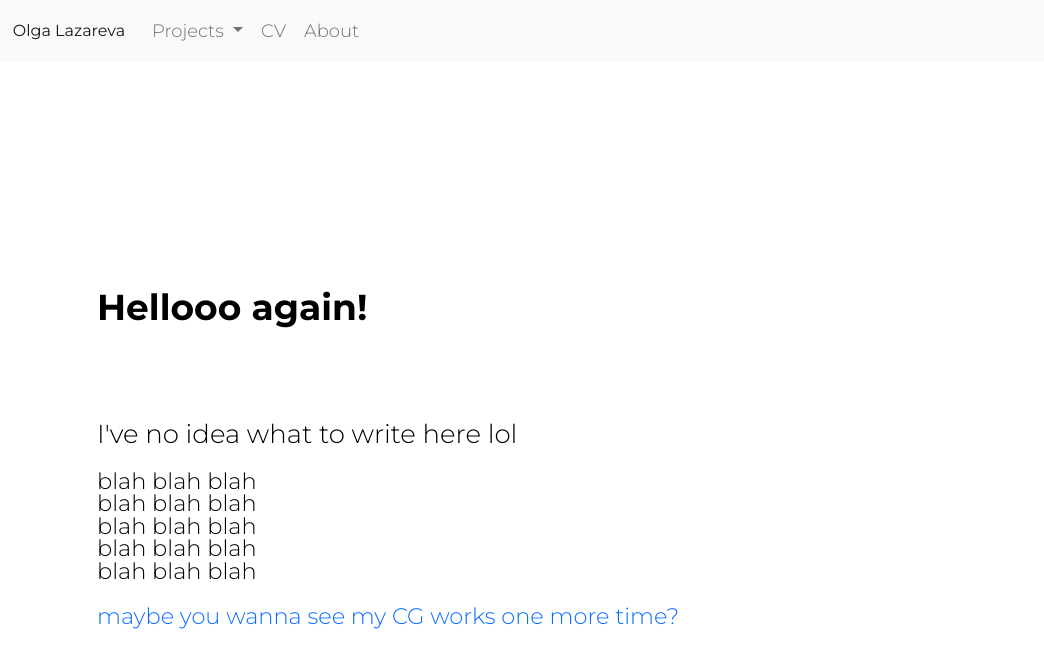
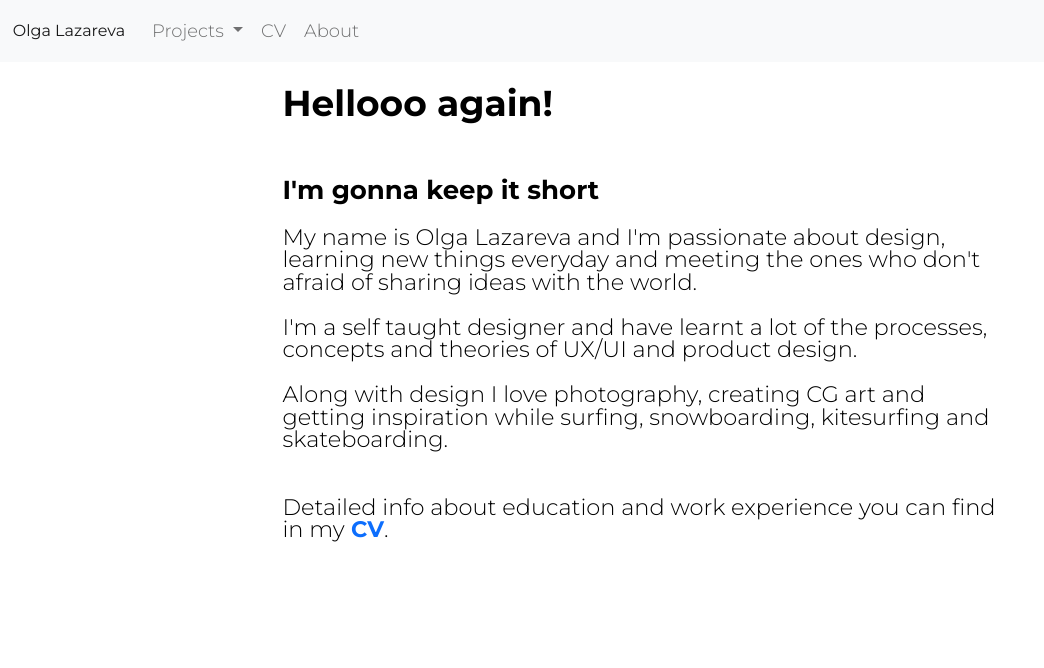
Before and after one commit to olilazareva/capstone-framework, a plain HTML site: page about.html in a window 1280 px wide. Shown: the whole page, without its empty margins (0-1044 px from the left). Drawn offline with nearby package versions, Linux system fonts and the light colour scheme.

Commit message:
Update about.html

```diff
--- a/about.html
+++ b/about.html
@@ -47,31 +47,28 @@
 
 	<main>
 
-		<div id="intro">
-            <div class="container space">
-                <div class="row">
-                    <div class="col-sm-10">
-                        <h1 style="text-align: left;">Hellooo again!</h1>
-                        <h3>I've no idea what to write here lol</h3>
+		<div class="container">
+  			<div class="row">
+    			<div class="col col-12 col-lg-8">
+                        <h1 style="text-align: left; margin-bottom: 50px !important;">Hellooo again!</h1>
+                        <h3 style="font-weight: 600;">I'm gonna keep it short</h3>
                         <p class="lead" style="margin-bottom:16px; margin-top: 13px;">
-                            blah blah blah
+                            My name is Olga Lazareva and I'm passionate about design, learning new things everyday and meeting the ones who don't afraid of sharing ideas with the world.
                             <br>
-                             blah blah blah
                             <br>
-                             blah blah blah
+                            I'm a self taught designer and have learnt a lot of the processes, concepts and theories of UX/UI and product design.
                             <br>
-                             blah blah blah
                             <br>
-                             blah blah blah
+                             Along with design I love photography, creating CG art and getting inspiration while surfing, snowboarding, kitesurfing and skateboarding.
                              <br>
                              <br>
-                             <a href="CG.html"> maybe you wanna see my CG works one more time?</a>
+                             <br>
+                            Detailed info about education and work experience you can find in my<a a href="images/Lazareva_UX_UI.pdf" target="_blank" style="font-weight: 900;"> CV</a>.
                         </p>
 
                     </div>
                 </div>
             </div>
-        </div>
 
 	</main>
 
```
